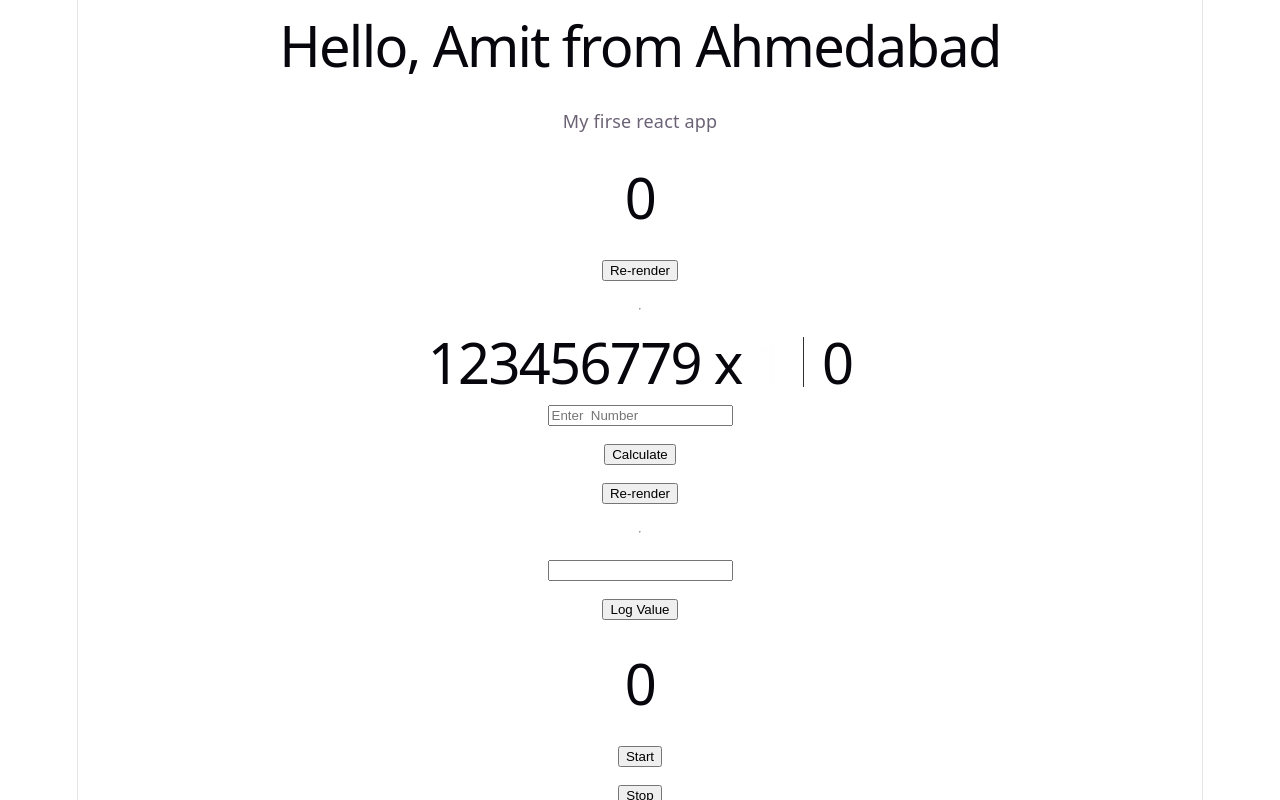
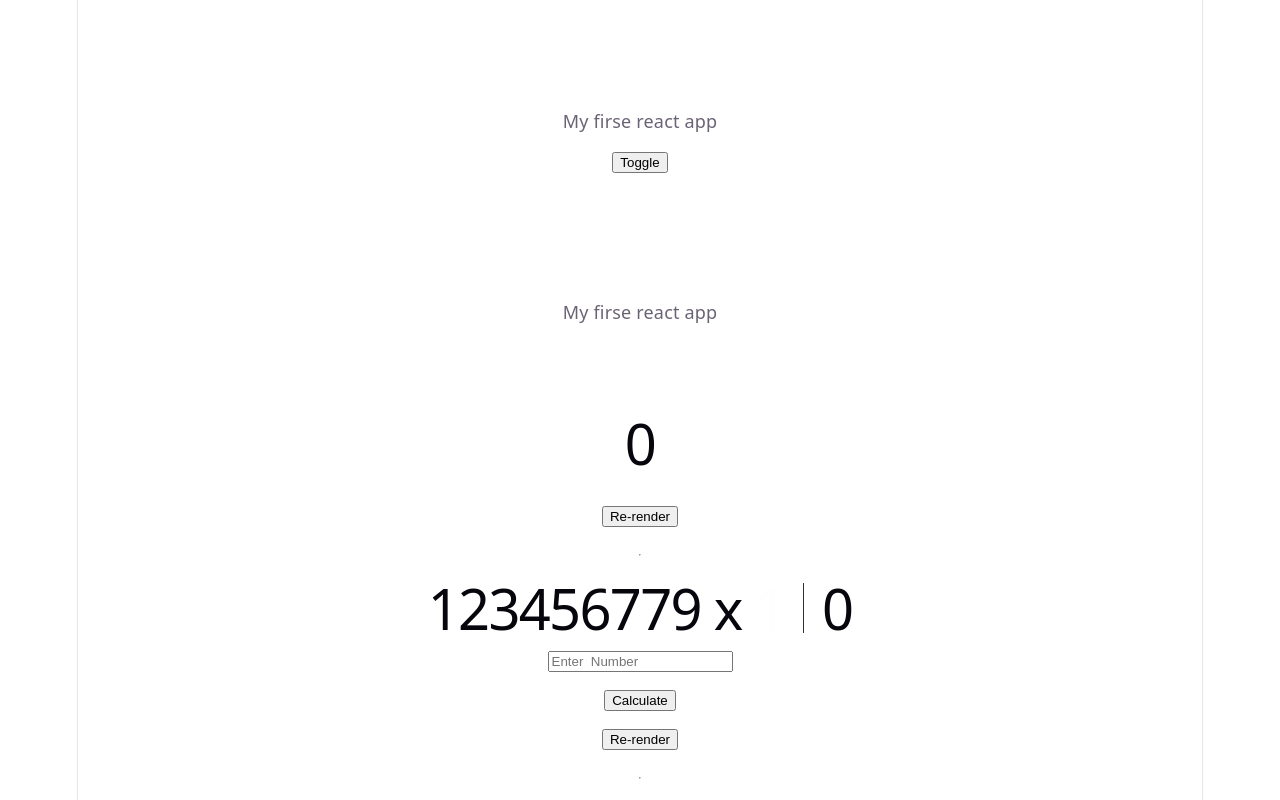
Before and after one commit to amitt39/dev-journey, a React (Vite) app in the folder 02-react/01-basics/my-first-react/: page / in a window 1280 px wide. Shown: the top 800 px of the page. Built offline with nearby package versions, Linux system fonts and the light colour scheme.

Commit message:
feat: useContext done

```diff
--- a/02-react/01-basics/my-first-react/src/App.jsx
+++ b/02-react/01-basics/my-first-react/src/App.jsx
@@ -8,12 +8,14 @@ import Timer from "./Timer";
 import UserProfile from "./UserProfile";
 import CallbackDemo from "./hooks/CallbackDemo";
 import ExpensiveCalc from "./hooks/ExpensiveCalc";
+import ThemeSwitcher from "./hooks/ThemeSwitcher";
 import InputLogger from "./state/InputLogger";
 import StopWatch from "./state/StopWatch";
 function App() {
   return (
     <>
       <Header name="Amit" city="Ahmedabad" />
+      <ThemeSwitcher />
       <CallbackDemo />
       <ExpensiveCalc />
       <InputLogger />
--- a/02-react/01-basics/my-first-react/src/Footer.jsx
+++ b/02-react/01-basics/my-first-react/src/Footer.jsx
@@ -1,5 +1,11 @@
+import { useContext } from "react";
+import ThemeContext from "./hooks/ThemeContext";
+
 function Footer() {
-  return <h2>Made by Amit</h2>;
+  const theme = useContext(ThemeContext);
+  return (
+    <h2 style={{ color: theme === "dark" ? "#000" : "#fff" }}>Made by Amit</h2>
+  );
 }
 
 export default Footer;
--- a/02-react/01-basics/my-first-react/src/Header.jsx
+++ b/02-react/01-basics/my-first-react/src/Header.jsx
@@ -1,7 +1,11 @@
+import { useContext } from "react";
+import ThemeContext from "./hooks/ThemeContext";
+
 function Header({ name, city }) {
+  const theme = useContext(ThemeContext);
   return (
     <>
-      <h1>
+      <h1 style={{ color: theme === "dark" ? "#000" : "#fff" }}>
         Hello, {name} from {city}
       </h1>
       <p>My firse react app</p>
--- /dev/null
+++ b/02-react/01-basics/my-first-react/src/hooks/ThemeContext.js
@@ -0,0 +1,5 @@
+import { createContext } from "react";
+
+const ThemeContext = createContext();
+
+export default ThemeContext
--- /dev/null
+++ b/02-react/01-basics/my-first-react/src/hooks/ThemeSwitcher.jsx
@@ -0,0 +1,25 @@
+import { useState } from "react";
+import Footer from "../Footer";
+import Header from "../Header";
+import ThemeContext from "./ThemeContext";
+
+function ThemeSwitcher() {
+  const [theme, setTheme] = useState("light");
+  return (
+    <>
+      <button
+        onClick={() => {
+          setTheme(theme === "light" ? "dark" : "light");
+        }}
+      >
+        Toggle
+      </button>
+      <ThemeContext.Provider value={theme}>
+        <Header />
+        <Footer />
+      </ThemeContext.Provider>
+    </>
+  );
+}
+
+export default ThemeSwitcher;
```
